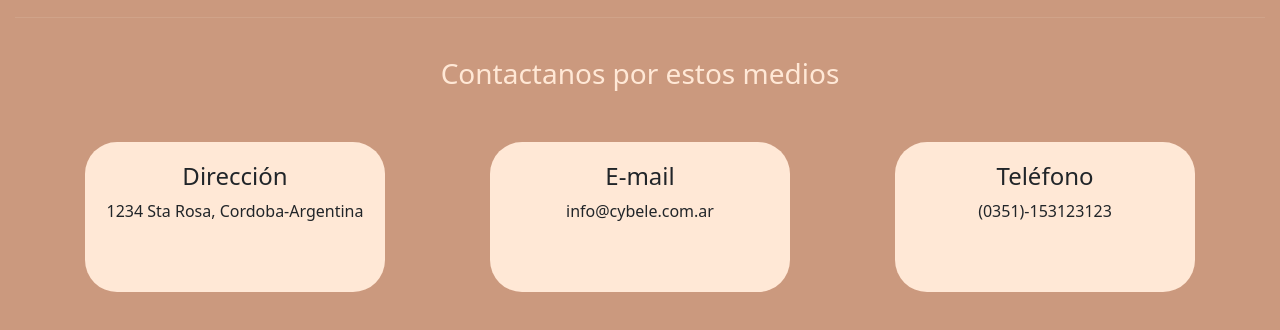
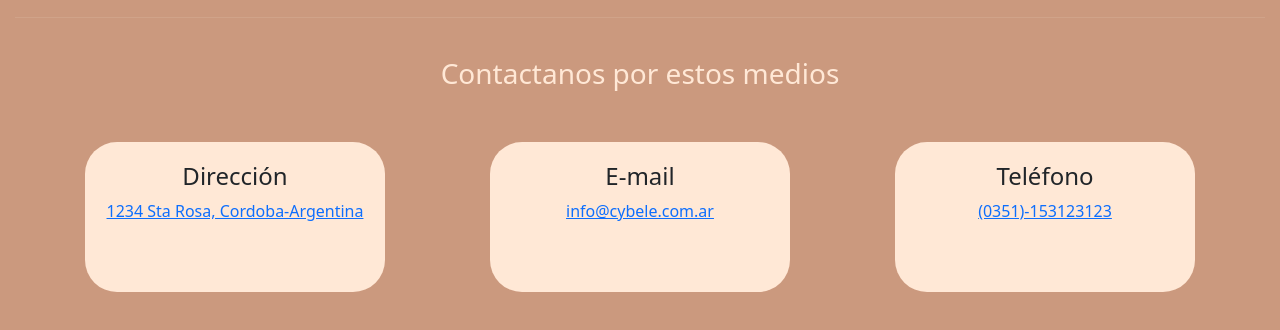
Before and after one commit to Camilu9/idea.debenedetto, a website: page index.html in a window 1280 px wide. Shown: the part 1242-1572 px from the top of the page. Drawn offline with nearby package versions, Linux system fonts and the light colour scheme.

Commit message:
cambio footer

```diff
--- a/index.html
+++ b/index.html
@@ -149,15 +149,15 @@
             <div class="footerEstilo">
                 <div>
                     <h4>Dirección</h4>
-                    <p>1234 Sta Rosa, Cordoba-Argentina</p>
+                    <a href="https://goo.gl/maps/b6uvpPEXxDbbFSxp6" target="_blank"><p>1234 Sta Rosa, Cordoba-Argentina</p></a>
                 </div>
                 <div>
                     <h4>E-mail</h4>
-                    <p>info@cybele.com.ar</p>
+                    <a href="mailto:info@cybele.com.ar"><p>info@cybele.com.ar</p></a>
                 </div>
                 <div>
                     <h4>Teléfono</h4>
-                    <p>(0351)-153123123</p>
+                    <a href="https://api.whatsapp.com/send?phone=Tu-n%C3%B9mero-aqu%C3%AD" target="_blank"><p>(0351)-153123123</p></a>
                 </div>
             </div><br>
         </footer>
```
Also changed, not shown: pages/contacto.html (+3 -3 lines), pages/eco_tutoriales.html (+3 -3 lines), pages/marca.html (+3 -3 lines), pages/productos.html (+3 -3 lines), pages/recomendaciones_de_cuidado.html (+3 -3 lines), sass/_ecotutoriales.scss (+7 -0 lines), css/style.css, multimedia/imagenes/eco_tutoriales/niños.jpg (deleted), multimedia/imagenes/eco_tutoriales/niños1.jpg (deleted).
